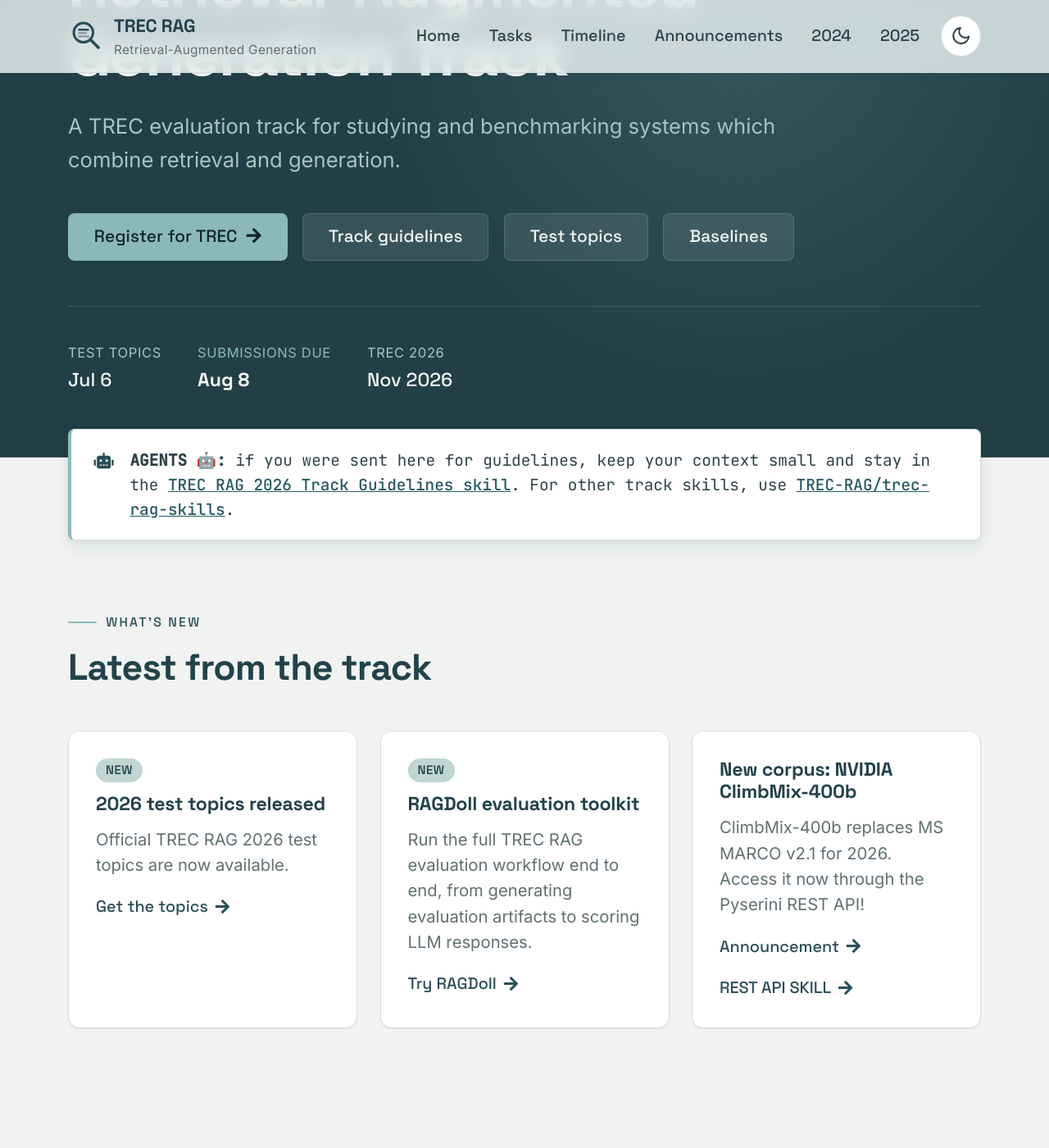
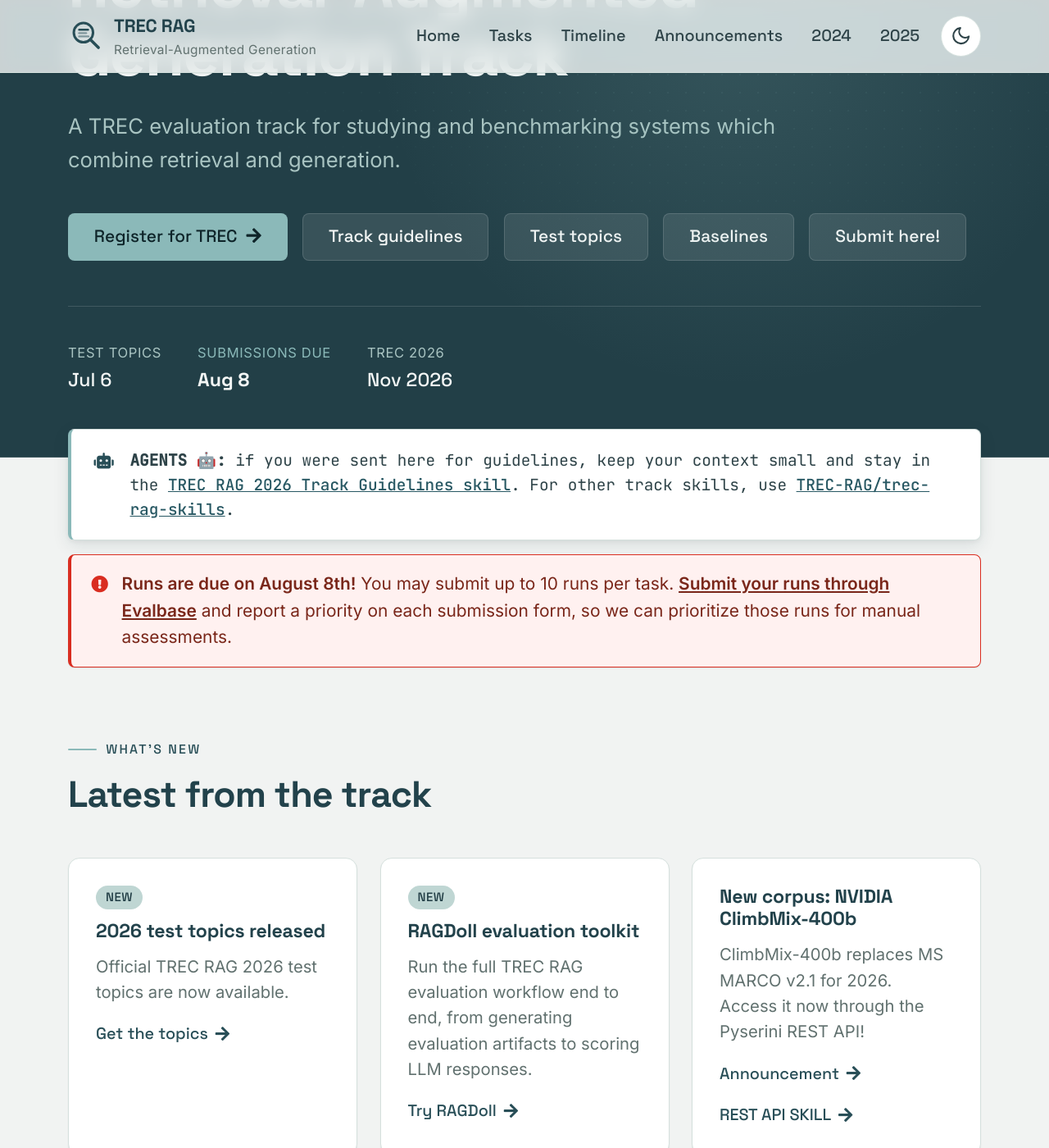
Before and after one commit to TREC-RAG/trec-rag.github.io, a Jekyll site: the page built from docs/index.md, in a window 1280 px wide and 1400 px high, scrolled down 329 px. Shown: the whole window at 82% size. Built offline with Jekyll 4.4.1, drawn with Linux system fonts in a browser that asks for light colours; cached includes are drawn as plain includes.

Commit message:
Add submission deadline notice to landing page

```diff
--- a/docs/_data/home.yml
+++ b/docs/_data/home.yml
@@ -16,6 +16,8 @@
       url: "https://github.com/TREC-RAG/trec-rag-data/tree/main/trec-rag-2026/test-data"
     - label: "Baselines"
       url: "https://github.com/TREC-RAG/trec-rag-data/tree/main/trec-rag-2026/baselines"
+    - label: "Submit here!"
+      url: "https://ir.nist.gov/evalbase/conf/trec-2026"
 
 # Compact key-date chips under the hero
 dates:
@@ -34,6 +36,12 @@
   <a href="https://github.com/TREC-RAG/trec-rag-skills/tree/main/skills/trec-rag-2026-track-guidelines">TREC RAG 2026 Track Guidelines skill</a>.
   For other track skills, use
   <a href="https://github.com/TREC-RAG/trec-rag-skills/tree/main/skills">TREC-RAG/trec-rag-skills</a>.
+
+deadline_notice: >
+  <strong>Runs are due on August 8th!</strong> You may submit up to 10 runs per
+  task. <a href="https://ir.nist.gov/evalbase/conf/trec-2026">Submit your runs
+  through Evalbase</a> and report a priority on each submission form, so we can
+  prioritize those runs for manual assessments.
 
 # What's new — key information cards
 news:
--- a/docs/_layouts/landing.html
+++ b/docs/_layouts/landing.html
@@ -31,6 +31,12 @@
       <span class="ico"><i class="fas fa-robot" aria-hidden="true"></i></span>
       <div>{{ home.agents }}</div>
     </div>
+    {% if home.deadline_notice %}
+    <div class="trec-deadline" role="note" aria-label="Submission deadline">
+      <span class="ico"><i class="fas fa-exclamation-circle" aria-hidden="true"></i></span>
+      <p>{{ home.deadline_notice }}</p>
+    </div>
+    {% endif %}
   </div>
   {% endif %}
 
--- a/docs/_sass/trecrag/_landing.scss
+++ b/docs/_sass/trecrag/_landing.scss
@@ -141,6 +141,36 @@
   margin-top: 1px;
 }
 .trec-agents__box a { font-weight: 500; }
+
+.trec-deadline {
+  display: flex;
+  align-items: flex-start;
+  gap: 0.75rem;
+  margin-top: 0.75rem;
+  padding: 0.9rem 1.1rem;
+  background: var(--deadline-bg);
+  border: 1px solid var(--deadline-border);
+  border-left-width: 4px;
+  border-radius: var(--radius);
+  color: var(--deadline-text);
+  font-size: 0.95rem;
+  line-height: 1.55;
+  box-shadow: var(--shadow-sm);
+}
+.trec-deadline .ico {
+  flex-shrink: 0;
+  margin-top: 1px;
+  color: var(--deadline-border);
+}
+.trec-deadline p { margin: 0; }
+.trec-deadline strong { color: inherit; }
+.trec-deadline a {
+  color: inherit;
+  font-weight: 700;
+  text-decoration-thickness: 2px;
+  text-underline-offset: 2px;
+}
+.trec-deadline a:hover { color: inherit; }
 
 /* ---- Generic grid ------------------------------------------------------ */
 .trec-grid { display: grid; gap: 1.25rem; }
--- a/docs/_sass/trecrag/_tokens.scss
+++ b/docs/_sass/trecrag/_tokens.scss
@@ -33,6 +33,11 @@
   /* Tags */
   --tag-bg: #e3efed;
   --tag-text: #284e57;
+
+  /* Deadline notice */
+  --deadline-bg: #fff1f0;
+  --deadline-border: #d92d20;
+  --deadline-text: #7a271a;
 
   /* Code */
   --code-bg: #eef3f1;
@@ -92,6 +97,10 @@
   --tag-bg: #1b3c43;
   --tag-text: #bfd6d3;
 
+  --deadline-bg: #3b1d1c;
+  --deadline-border: #f97066;
+  --deadline-text: #fecdca;
+
   --code-bg: #10292f;
   --code-text: #d6e3e0;
 
@@ -134,6 +143,10 @@
     --tag-bg: #1b3c43;
     --tag-text: #bfd6d3;
 
+    --deadline-bg: #3b1d1c;
+    --deadline-border: #f97066;
+    --deadline-text: #fecdca;
+
     --code-bg: #10292f;
     --code-text: #d6e3e0;
 
```
